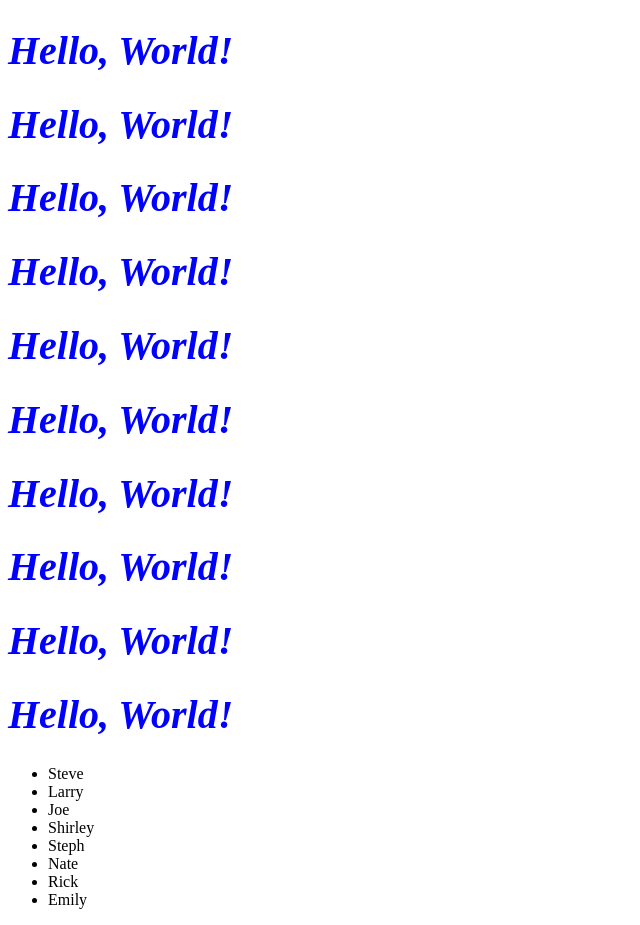
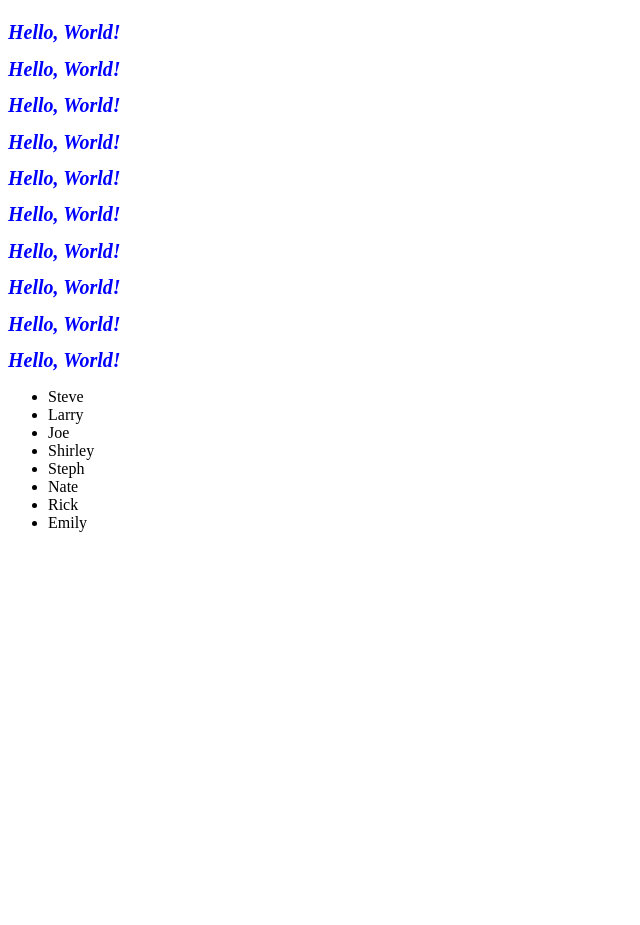
Before and after one commit to csherms/fsw-110, a plain HTML site: page week3/creating_a_lis/creating_a_lis.html in a window 1280 px wide. Shown: the whole page, without its empty margins (0-640 px from the left). After the commit the page ends 800 px from the top, so only its background shows below. Drawn offline with Linux system fonts and the light colour scheme.

Commit message:
second commit

```diff
--- a/week3/creating_a_lis/creating_a_lis.html
+++ b/week3/creating_a_lis/creating_a_lis.html
@@ -8,8 +8,7 @@
 </head>
 
 <body>
-    <h1 id="head"></h1>
-    <ul id="ulNames"></ul>
+
 
 
 
--- a/week3/creating_a_lis/creating_a_lis.js
+++ b/week3/creating_a_lis/creating_a_lis.js
@@ -1,31 +1,38 @@
-// # 2 Create an h1 an append to dom
+// # 2 Create an h1 an append to dom to see if it works.
 
 var myHeader = document.createElement ("h1");
-var headerName = document.getElementById ("head");
+document.body.append (myHeader);
 
 // # 3 -- Create a for loop to repeat header 10 times
 
 for (i = 0; i < 10; i++) {
+    var myHeader = document.createElement ("h1");
     myHeader.innerHTML = "Hello, World!";
-    headerName.innerHTML += "<h1>" + myHeader.innerHTML +
-    "</h1>";
+    document.body.append(myHeader);
+
 
 // # 4 Add some styles (still inside the for loop.)
 
-    headerName.style.color = 'blue';
-    headerName.style.fontSize = '20px';
-    headerName.style.fontStyle = 'italic';
+    myHeader.style.color = 'blue';
+    myHeader.style.fontSize = '20px';
+    myHeader.style.fontStyle = 'italic';
+}
 
-}
 
 // # 5 Create a new array using the following information.
 
 var namesArray = ['Steve', 'Larry', 'Joe', 'Shirley', 'Steph', 'Nate', 'Rick', 'Emily',];
 
-var newVar = document.getElementById ("ulNames");
-
 // # 6 Create a for loop that iterates through the array.
 
 for (i = 0; i < namesArray.length; i++) {
-    newVar.innerHTML += "<li>" + namesArray[i] + "</li>"
+    var list = document.createElement ("ul");
+namesArray.forEach (function (item) {
+    var li = document.createElement ("li");
+        li.textContent = item;
+        list.appendChild (li);
+});
+
+
 }
+document.body.append (list);
```
